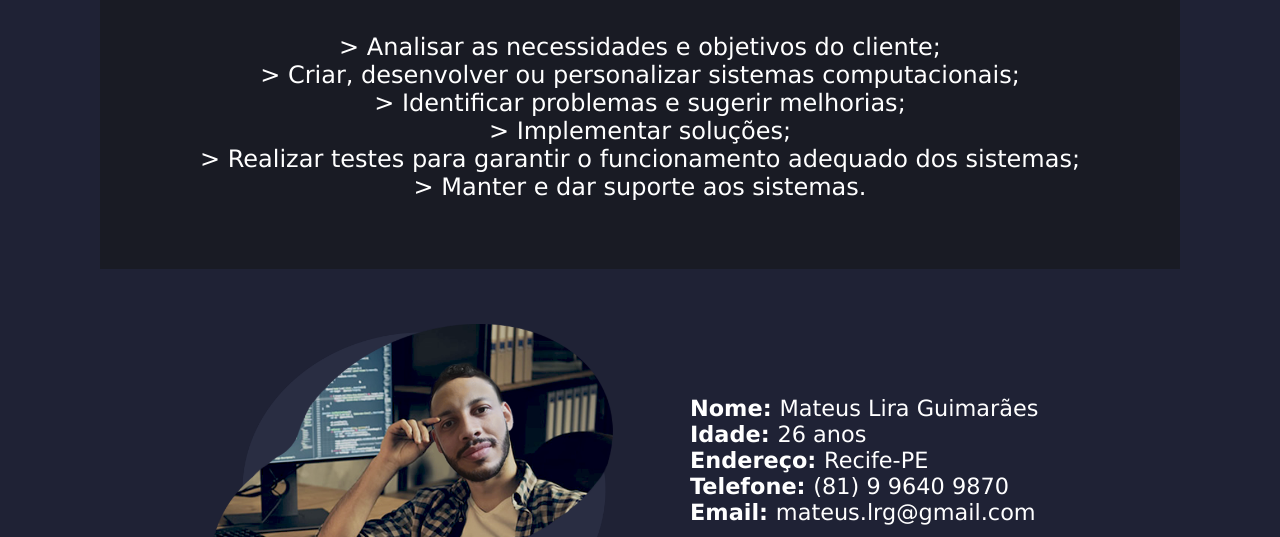
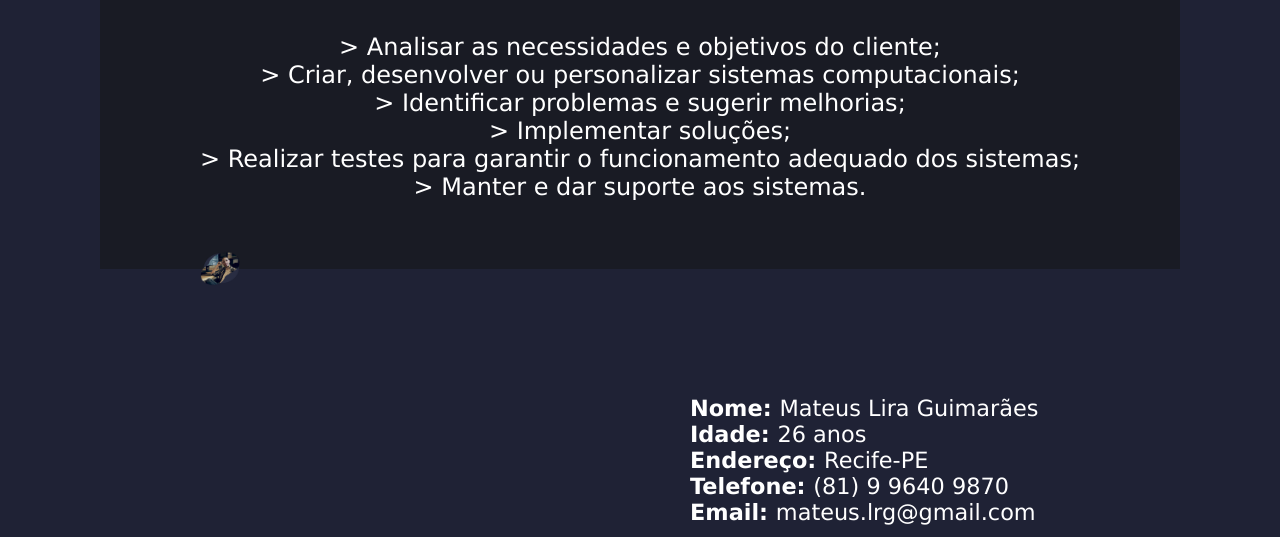
Before and after one commit to WM4CH1N3/portfolio, a plain HTML site: page index.html in a window 1280 px wide. Shown: the part 829-1366 px from the top of the page. Drawn offline with Linux system fonts and the light colour scheme.

Commit message:
Update styles.css

```diff
--- a/styles/styles.css
+++ b/styles/styles.css
@@ -193,7 +193,7 @@ h2{
 
 }
 .foto-n2{
-    width: 420px;
+    width: 40px;
     margin-left: 100px;
     margin-top: 20px;
 }
```
